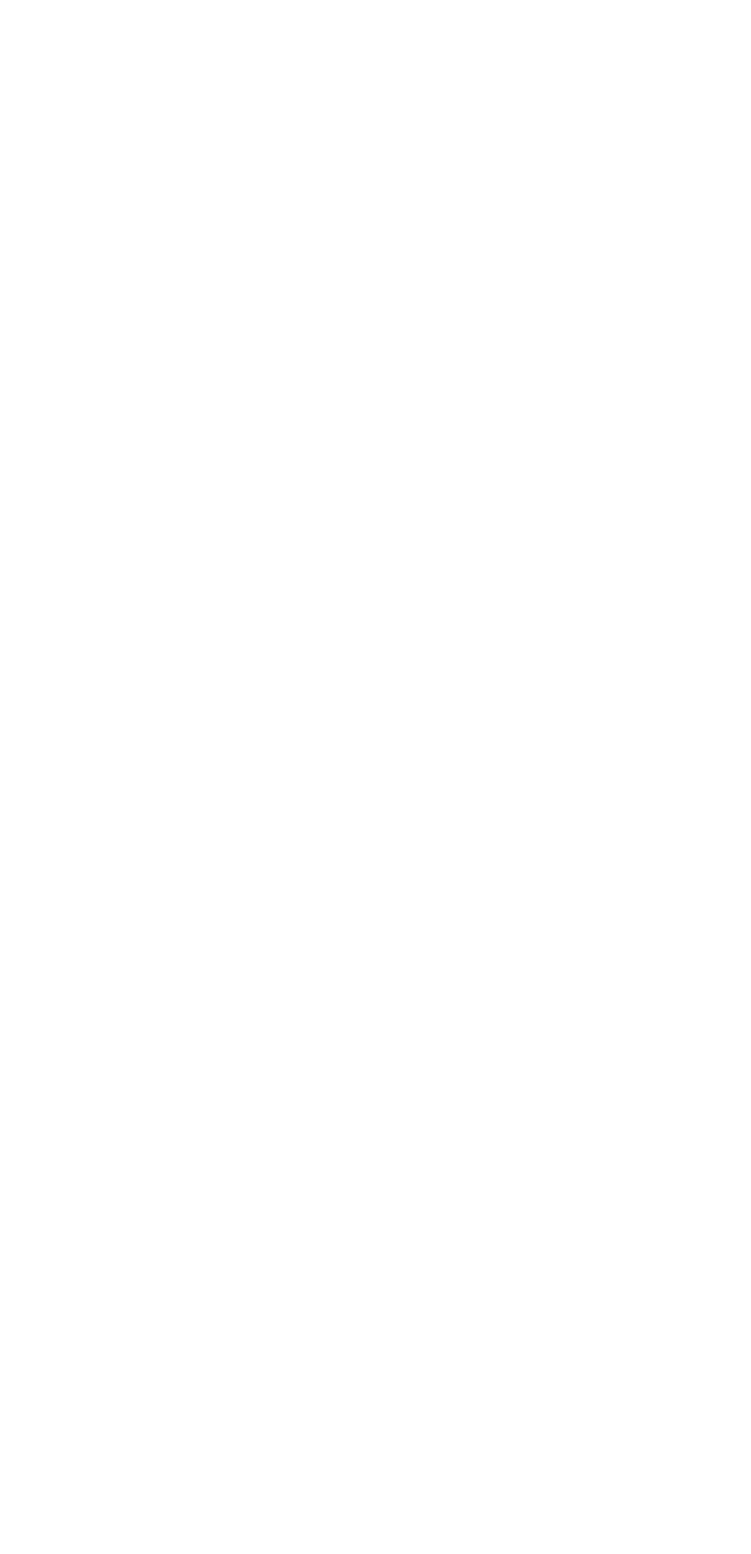
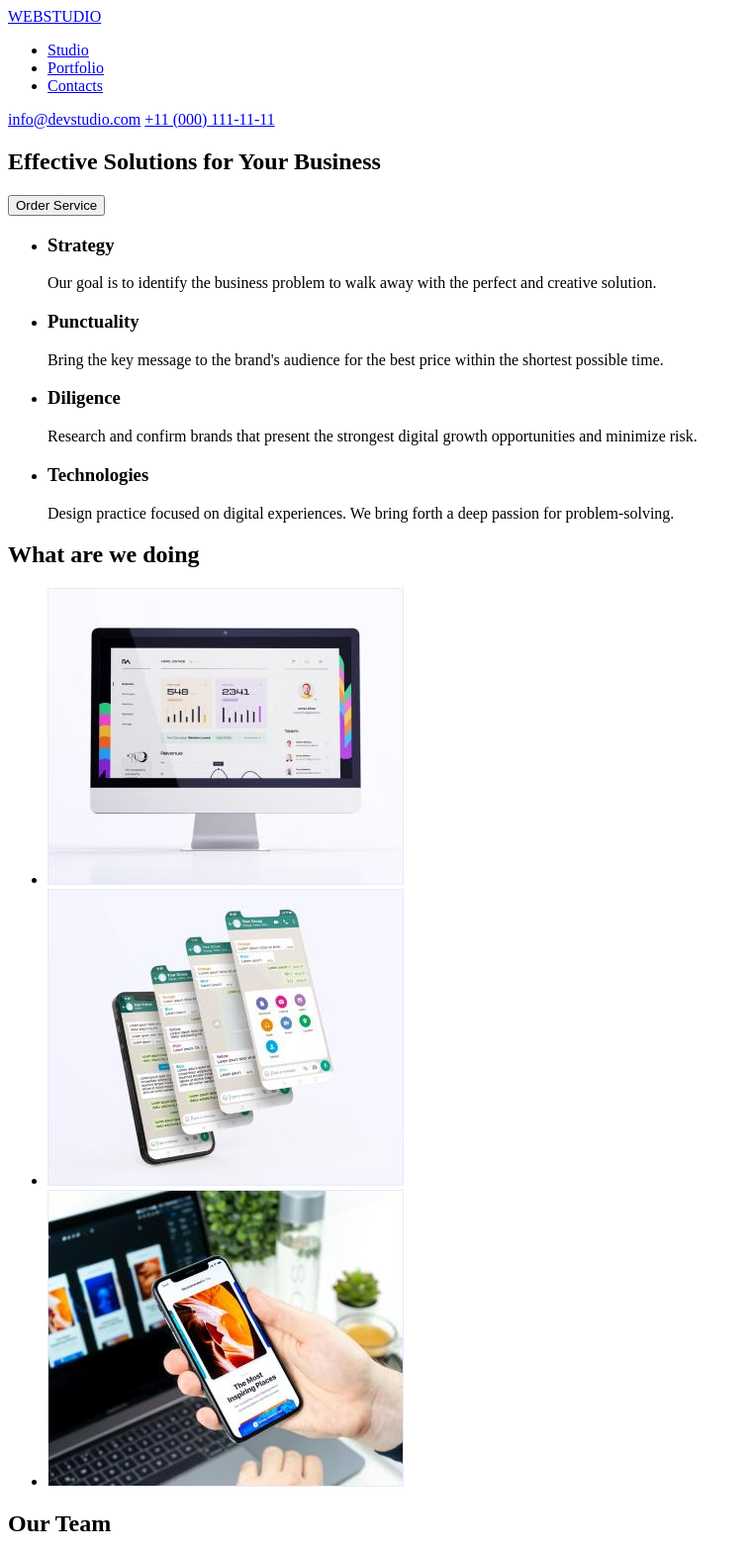
Before and after one commit to hoocher/goit-markup-hw-01, a plain HTML site: page index.html in a window 1280 px wide. Shown: the top 1570 px of the page at 99% size, without its empty margins (0-759 px from the left). Before the commit the page ends 800 px from the top, so only its background shows below. Drawn offline with Linux system fonts and the light colour scheme.

Commit message:
create index.html structure

```diff
--- a/index.html
+++ b/index.html
@@ -5,11 +5,90 @@
     <meta charset="UTF-8">
     <meta http-equiv="X-UA-Compatible" content="IE=edge">
     <meta name="viewport" content="width=device-width, initial-scale=1.0">
-    <title>Document</title>
+    <title>Web Studio</title>
 </head>
 
 <body>
-
+    <header>
+        <nav>
+            <a href="#">WEBSTUDIO</a>
+            <ul>
+                <li><a href="#">Studio</a></li>
+                <li><a href="#">Portfolio</a></li>
+                <li><a href="#">Contacts</a></li>
+            </ul>
+        </nav>
+        <a href="mailto:info@devstudio.com">info@devstudio.com</a>
+        <a href="tel:+110001111111">+11 (000) 111-11-11</a>
+    </header>
+    <main>
+        <section>
+            <h1>Effective Solutions for Your Business</h1>
+            <button type="button">Order Service</button>
+        </section>
+        <section>
+            <h2 hidden>Feature section</h2>
+            <ul>
+                <li>
+                    <h3>Strategy</h3>
+                    <p>Our goal is to identify the business
+                        problem to walk away with the perfect and creative solution.</p>
+                </li>
+                <li>
+                    <h3>Punctuality</h3>
+                    <p>Bring the key message to the brand's audience for the best price within the shortest possible
+                        time.</p>
+                </li>
+                <li>
+                    <h3>Diligence</h3>
+                    <p>Research and confirm brands that present the strongest digital growth opportunities and minimize
+                        risk.</p>
+                </li>
+                <li>
+                    <h3>Technologies</h3>
+                    <p>Design practice focused on digital experiences. We bring forth a deep passion for
+                        problem-solving.</p>
+                </li>
+            </ul>
+        </section>
+        <section>
+            <h2>What are we doing</h2>
+            <ul>
+                <li><img src="./images/img-what-1.jpg" alt="Personal computer" width="360" height="300"></li>
+                <li><img src="./images/img-what-2.jpg" alt="Smartphone" width="360" height="300"></li>
+                <li><img src="./images/img-what-3.jpg" alt="Notebook and smartphone" width="360" height="300"></li>
+            </ul>
+        </section>
+        <section>
+            <h2>Our Team</h2>
+            <ul>
+                <li>
+                    <img src="./images/team-1.jpg" alt="Mark Guerrero" width="264" height="260">
+                    <p>Mark Guerrero</p>
+                    <p>Product Designer</p>
+                </li>
+                <li>
+                    <img src="./images/team-2.jpg" alt="Tom Ford" width="264" height="260">
+                    <p>Tom Ford</p>
+                    <p>Frontend Developer</p>
+                </li>
+                <li>
+                    <img src="./images/team-3.jpg" alt="Camila Garcia" width="264" height="260">
+                    <p>Camila Garcia</p>
+                    <p>Marketing</p>
+                </li>
+                <li>
+                    <img src="./images/team-4.jpg" alt="Daniel Wilson" width="264" height="260">
+                    <p>Daniel Wilson</p>
+                    <p>UI Designer</p>
+                </li>
+            </ul>
+        </section>
+    </main>
+    <footer>
+        <a href="#">WEBSTUDIO</a>
+        <p>Increase the flow of customers and sales for your business with digital marketing & growth solutions.</p>
+    </footer>
 </body>
 
 </html>
```
Also changed, not shown: images/img-what-1.jpg (added), images/img-what-2.jpg (added), images/img-what-3.jpg (added), images/team-1.jpg (added), images/team-2.jpg (added), images/team-3.jpg (added), images/team-4.jpg (added).
